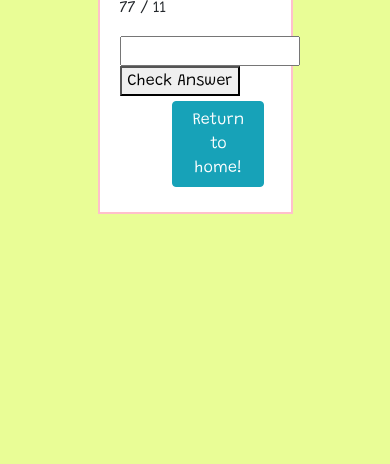
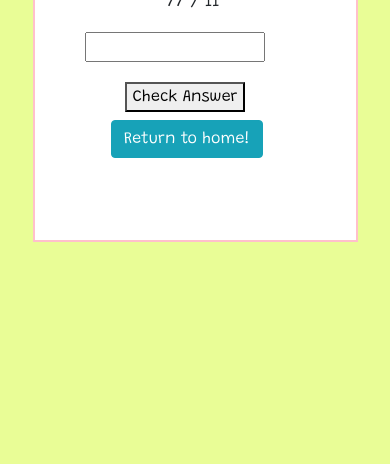
Before and after one commit to catherinestirk97/maths-quiz, a plain HTML site: page divide.html in a window 390 px wide. Shown: the part 380-844 px from the top of the page. Drawn offline with nearby package versions, Linux system fonts and the light colour scheme.

Commit message:
add media queries for mobile responsiveness

```diff
--- a/divide.html
+++ b/divide.html
@@ -10,7 +10,7 @@
         <link href="https://fonts.googleapis.com/css2?family=Grandstander:wght@300;600&display=swap" rel="stylesheet">
     </head>
     <body class="changeColor">
-        <section>
+        <section class="calculationSection">
             <h1>Division Quiz!</h1>
             <p id="calculation"> Filler text right here</p>
             <span>
--- a/style.css
+++ b/style.css
@@ -55,3 +55,47 @@ section {
 .home {
     margin-left: 35% !important;
 }
+
+
+/* mobile responsiveness */
+@media screen and (max-width:500px){
+   section {
+       background-color:white;
+       border:2px solid pink;
+       margin:auto;
+       height:400px;
+       width:325px !important;
+   }
+
+   section h1 {
+       font-size:30px;
+   }
+
+   .home {
+       margin-left:20% !important;
+   }
+
+   span button {
+        margin-top:20px;
+        margin-left:25% !important;
+   }
+
+   input[type=text] {
+       margin-left:11%;
+   }
+
+   #calculation {
+       margin-left:40%;
+       font-size:18px;
+   }
+
+   .calculationSection {
+    background-color:white;
+    border:2px solid pink;
+    margin:auto;
+    height:400px;
+    width:325px !important;
+    padding-top:25%;
+   }
+
+}
```
Also changed, not shown: addition.html (+1 -1 lines), multiply.html (+1 -1 lines), subtract.html (+1 -1 lines).
